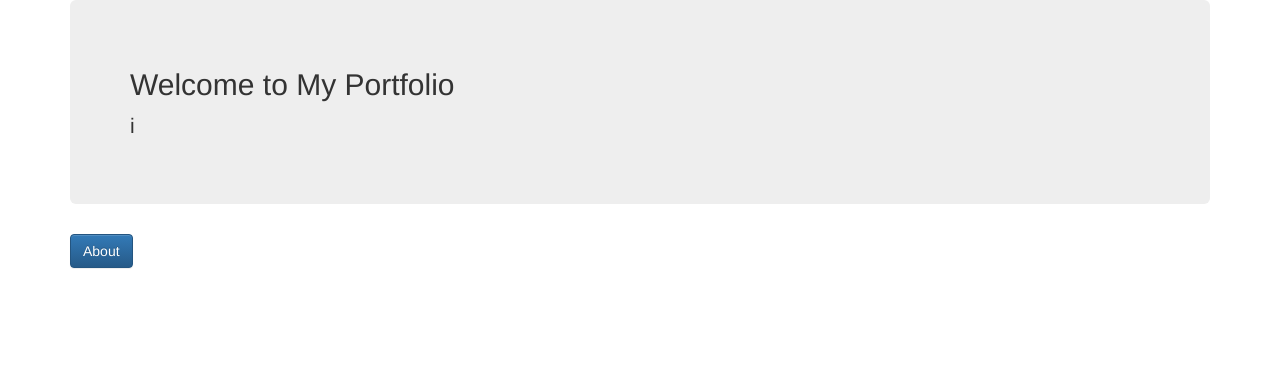
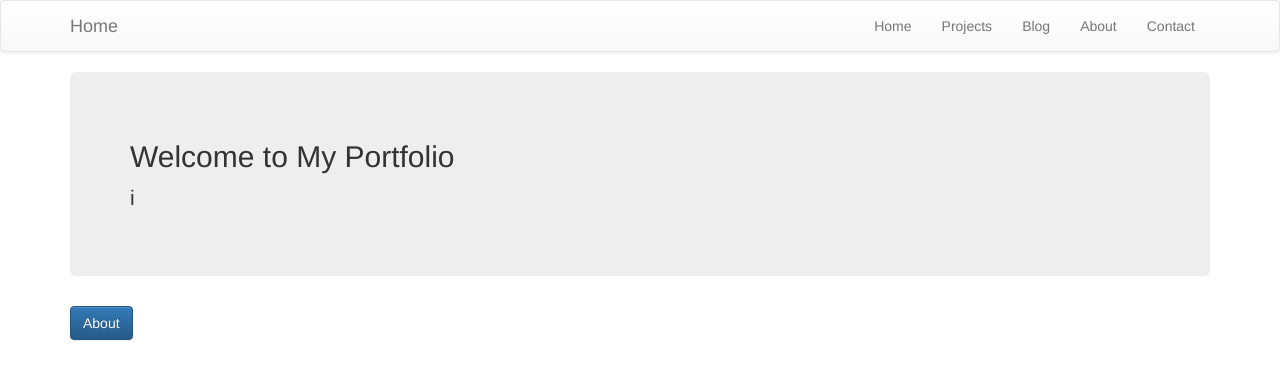
Before and after one commit to frontendops/portfolio-site, a React (Create React App) app: page / in a window 1280 px wide. Shown: the top 380 px of the page. Built offline with nearby package versions, Linux system fonts and the light colour scheme.

Commit message:
All Pages added

```diff
--- a/src/App.js
+++ b/src/App.js
@@ -1,26 +1,22 @@
 import React, { Component } from 'react';
 import LandingPage from './components/LandingPage';
 import About from './components/About';
+import Navbar from './components/CustomNavBar';
 
-import { Route } from 'react-router-dom';
+
+import { BrowserRouter as Router, Route } from 'react-router-dom';
 import './App.css';
 
 class App extends Component {
 
   render() {
     return (
-        <fragment>
-            <Route exact path="/" render={() =>(
-                  <LandingPage
-                  />
-              )} />
-
-          <Route exact path="/about" render={() =>(
-                    <About/>
-                )} />
-
-        </fragment>
-
+            <Router>
+                <div>
+                    <Navbar />
+                    <Route exact path="/" component={LandingPage} />
+                </div>
+            </Router>
     );
   }
 }
--- a/src/components/About.js
+++ b/src/components/About.js
@@ -1,6 +1,5 @@
 import React, { Component } from 'react';
-import { Link } from 'react-router-dom';
-import { Jumbotron, Grid, Row, Col, Image, Button} from 'react-bootstrap';
+
 
 class About extends Component {
   render() {
--- a/src/components/Contact.js
+++ b/src/components/Contact.js
@@ -2,7 +2,7 @@ import React, { Component } from 'react';
 import { Link } from 'react-router-dom';
 import { Jumbotron, Grid, Row, Col, Image, Button} from 'react-bootstrap';
 
-class About extends Component {
+class Contact extends Component {
   render() {
     return (
         <div>
@@ -13,4 +13,4 @@ class About extends Component {
   }
 }
 
-export default About;
+export default Contact;
--- /dev/null
+++ b/src/components/CustomNavBar.js
@@ -0,0 +1,33 @@
+import React, { Component } from 'react';
+import { Navbar, Nav, NavItem } from 'react-bootstrap';
+import { Link } from 'react-router-dom';
+
+export default class CustomNavBar extends Component {
+  render() {
+    return (
+        <Navbar default collapseOnSelect>
+            <Navbar.Header>
+                <Navbar.Brand>
+                    <Link to="/">Home</Link>
+                </Navbar.Brand>
+                <Navbar.Toggle />
+            </Navbar.Header>
+
+            <Navbar.Collapse>
+                <Nav pullRight>
+                    <NavItem eventKey={1} componentClass={Link} to="/">Home</NavItem>
+
+                    <NavItem eventKey={2} componentClass={Link} to="/projects">Projects</NavItem>
+
+                    <NavItem eventKey={3} componentClass={Link} to="/blog">Blog</NavItem>
+
+                    <NavItem eventKey={4} componentClass={Link} to="/about">About</NavItem>
+
+                    <NavItem eventKey={5} componentClass={Link} to="/contact">Contact</NavItem>
+                </Nav>
+            </Navbar.Collapse>
+        </Navbar>
+
+    );
+  }
+}
--- a/src/components/LandingPage.js
+++ b/src/components/LandingPage.js
@@ -2,7 +2,7 @@ import React, { Component } from 'react';
 import { Link } from 'react-router-dom';
 import { Jumbotron, Grid, Row, Col, Image, Button} from 'react-bootstrap';
 
-class NavBar extends Component {
+class LandingPage extends Component {
   render() {
     return (
         <fragment>
@@ -23,4 +23,4 @@ class NavBar extends Component {
   }
 }
 
-export default NavBar;
+export default LandingPage;
--- a/src/components/Projects.js
+++ b/src/components/Projects.js
@@ -2,7 +2,7 @@ import React, { Component } from 'react';
 import { Link } from 'react-router-dom';
 import { Jumbotron, Grid, Row, Col, Image, Button} from 'react-bootstrap';
 
-class About extends Component {
+class Projects extends Component {
   render() {
     return (
         <div>
@@ -13,4 +13,4 @@ class About extends Component {
   }
 }
 
-export default About;
+export default Projects;
--- a/src/index.js
+++ b/src/index.js
@@ -1,9 +1,7 @@
 import React from 'react';
 import ReactDOM from 'react-dom';
-import { BrowserRouter } from 'react-router-dom';
-import './index.css';
 import App from './App';
 import registerServiceWorker from './registerServiceWorker';
 
-ReactDOM.render(<BrowserRouter><App /></BrowserRouter>, document.getElementById('root'));
+ReactDOM.render(<App />, document.getElementById('root'));
 registerServiceWorker();
```
Also changed, not shown: src/components/blog.js (added, +16 -0 lines).
